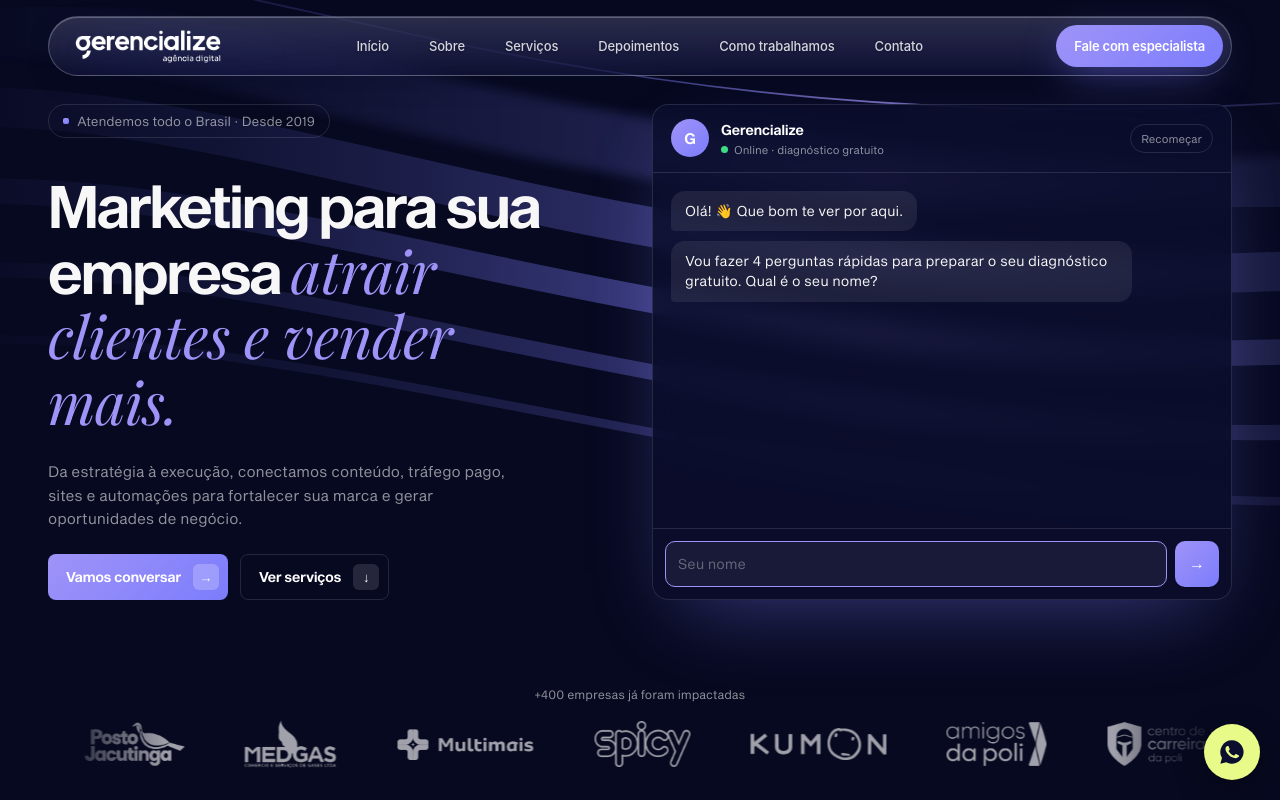
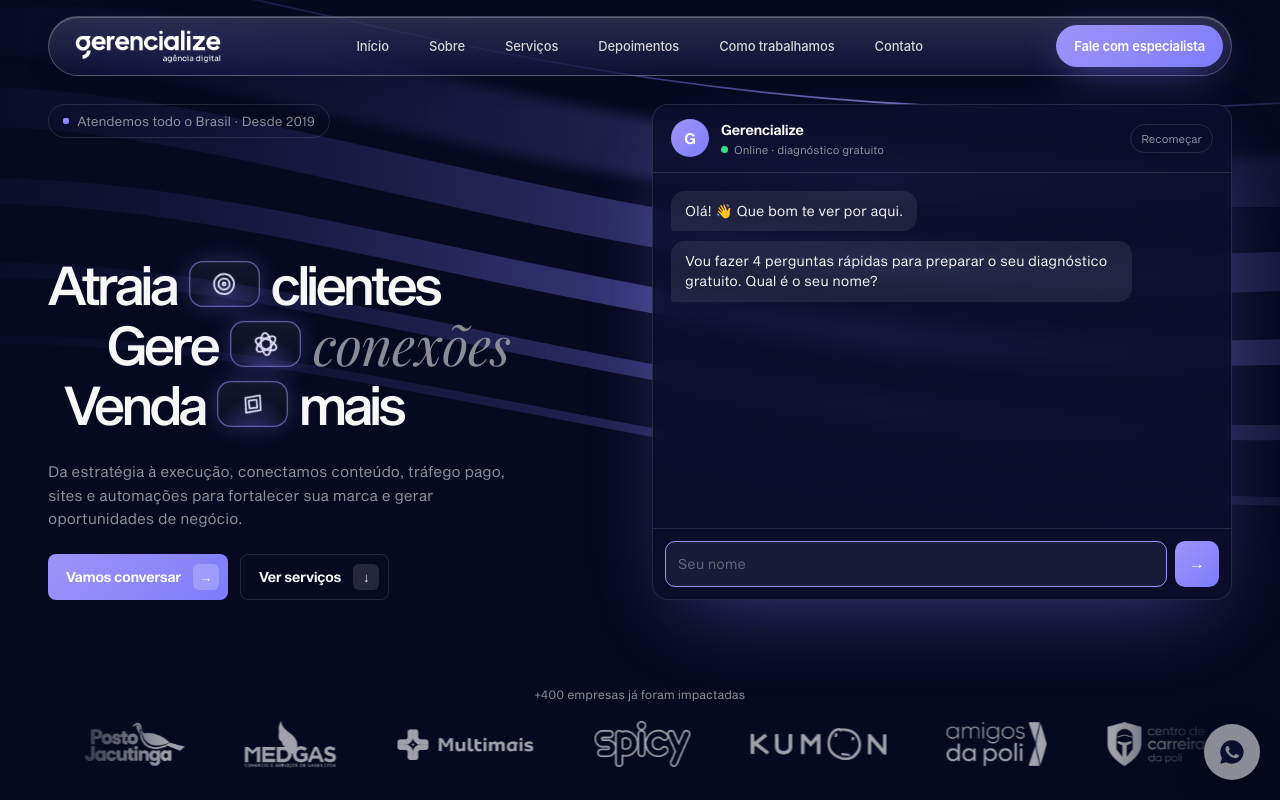
Before and after one commit to grlzpro/gerencialize-bio, a plain HTML site: page opcao-2.html in a window 1280 px wide. Shown: the top 800 px of the page. Drawn offline with Linux system fonts and the light colour scheme.

Commit message:
Capa com título em pílulas de ícones; WhatsApp cinza
Co-Authored-By: Claude Opus 5.5 <noreply@anthropic.com>

```diff
--- a/opcao-2.html
+++ b/opcao-2.html
@@ -8,7 +8,7 @@
 <link rel="preconnect" href="https://fonts.googleapis.com">
 <link rel="preconnect" href="https://fonts.gstatic.com" crossorigin>
 <link rel="stylesheet" href="https://fonts.googleapis.com/css2?family=Inter:wght@500;600&display=swap">
-<link rel="stylesheet" href="opcao-2/estilo.css?v=18">
+<link rel="stylesheet" href="opcao-2/estilo.css?v=22">
 </head>
 <body>
 
@@ -46,7 +46,11 @@
     <div class="hero-main">
       <div class="hero-txt">
         <span class="loc">Atendemos todo o Brasil · Desde 2019</span>
-        <h1>Marketing para sua empresa <em>atrair clientes e vender mais.</em></h1>
+        <h1 class="h1-pills" aria-label="Atraia clientes, gere conexões, venda mais.">
+          <span class="ln">Atraia <span class="ipill" aria-hidden="true"><svg viewBox="0 0 24 24"><g class="rot"><circle cx="12" cy="12" r="8"/><circle cx="12" cy="12" r="4.5"/><circle cx="12" cy="12" r="1.2"/></g></svg></span> clientes</span>
+          <span class="ln">Gere <span class="ipill b" aria-hidden="true"><svg viewBox="0 0 24 24"><g class="rot"><ellipse cx="12" cy="12" rx="9" ry="4"/><ellipse cx="12" cy="12" rx="9" ry="4" transform="rotate(60 12 12)"/><ellipse cx="12" cy="12" rx="9" ry="4" transform="rotate(120 12 12)"/></g></svg></span> <em>conexões</em></span>
+          <span class="ln">Venda <span class="ipill c" aria-hidden="true"><svg viewBox="0 0 24 24"><g class="rot"><path d="M12 3 L20 12 L12 21 L4 12 Z"/><path d="M12 7.5 L16.5 12 L12 16.5 L7.5 12 Z"/></g></svg></span> mais</span>
+        </h1>
         <p class="lead">Da estratégia à execução, conectamos conteúdo, tráfego pago, sites e automações para fortalecer sua marca e gerar oportunidades de negócio.</p>
         <div class="ctas">
           <a href="WA" class="btn btn-p">Vamos conversar <i>→</i></a>
--- a/opcao-2/estilo.css
+++ b/opcao-2/estilo.css
@@ -222,7 +222,7 @@ footer::before{content:"";position:absolute;left:0;right:0;top:0;height:200px;ba
 .f-bot .logo{width:10rem;height:2.25rem}
 .f-bot small{font-size:0.75rem;color:var(--mut)}
 
-.wa{position:fixed;right:20px;bottom:20px;z-index:60;width:56px;height:56px;border-radius:50%;background:#E8FB89;color:#0B0E2E;display:grid;place-items:center;box-shadow:0 10px 30px rgba(0,0,0,.35);transition:background .25s,color .25s,transform .25s}
+.wa{position:fixed;right:20px;bottom:20px;z-index:60;width:56px;height:56px;border-radius:50%;background:#8c8c96;color:#0B0E2E;display:grid;place-items:center;box-shadow:0 10px 30px rgba(0,0,0,.35);transition:background .25s,color .25s,transform .25s}
 .wa:hover{background:#25D366;color:#fff;transform:translateY(-2px)}
 .wa svg{fill:currentColor}
 
@@ -312,3 +312,26 @@ h1 em,h2 em,h3 em,.about h2 span{font-family:'Playfair Display',Georgia,serif;fo
   .hero-main{padding-top:110px}
   .hero-txt h1{margin-top:22px}
 }
+
+/* Título da capa com ícones em pílula (referência Pinterest) */
+.hero h1.h1-pills{font-weight:500;font-size:clamp(2.2rem,4.2vw,4.1rem);line-height:1.12;letter-spacing:-.035em}
+.h1-pills .ln{display:flex;align-items:center;gap:.22em;white-space:nowrap;opacity:0;transform:translateY(30px);animation:lnUp 1s cubic-bezier(.2,.7,.2,1) forwards}
+.h1-pills .ln:nth-child(1){animation-delay:.15s}
+.h1-pills .ln:nth-child(2){padding-left:1.1em;animation-delay:.32s}
+.h1-pills .ln:nth-child(3){padding-left:.3em;animation-delay:.49s}
+.hero h1.h1-pills em{color:#8c8c96}
+@keyframes lnUp{to{opacity:1;transform:none}}
+.h1-pills .ipill{position:relative;display:inline-grid;place-items:center;width:1.32em;height:.86em;border-radius:.26em;flex:none;
+  background:linear-gradient(180deg,rgba(255,255,255,.06),rgba(255,255,255,.01));
+  box-shadow:inset 0 0 0 .025em rgba(159,147,248,.55),0 0 .5em -.1em rgba(124,125,252,.45)}
+.h1-pills .ipill::after{content:"";position:absolute;inset:0;border-radius:inherit;background:radial-gradient(circle at 50% 120%,rgba(124,125,252,.35),transparent 60%)}
+.h1-pills .ipill svg{width:.56em;height:.56em;position:relative;z-index:1;stroke:#E6E4FF;fill:none;stroke-width:1.4;stroke-linecap:round;stroke-linejoin:round}
+.h1-pills .rot{animation:pillTwist 6s ease-in-out infinite;transform-origin:center;transform-box:fill-box}
+.h1-pills .ipill.b .rot{animation-duration:7.5s;animation-delay:-2s}
+.h1-pills .ipill.c .rot{animation-duration:9s;animation-delay:-4s}
+@keyframes pillTwist{0%{transform:rotate(0) scale(1)}50%{transform:rotate(180deg) scale(.9)}100%{transform:rotate(360deg) scale(1)}}
+@media (max-width:960px){.hero h1.h1-pills{font-size:clamp(2.1rem,10vw,3.8rem)}.h1-pills .ln:nth-child(2){padding-left:.7em}}
+@media (prefers-reduced-motion:reduce){.h1-pills .ln,.h1-pills .rot{animation:none;opacity:1;transform:none}}
+
+.hero-main{grid-template-columns:minmax(0,1fr) minmax(0,1fr)}
+@media (max-width:960px){.hero-main{grid-template-columns:minmax(0,1fr)}}
```
Also changed, not shown: index.html (+1 -1 lines).
